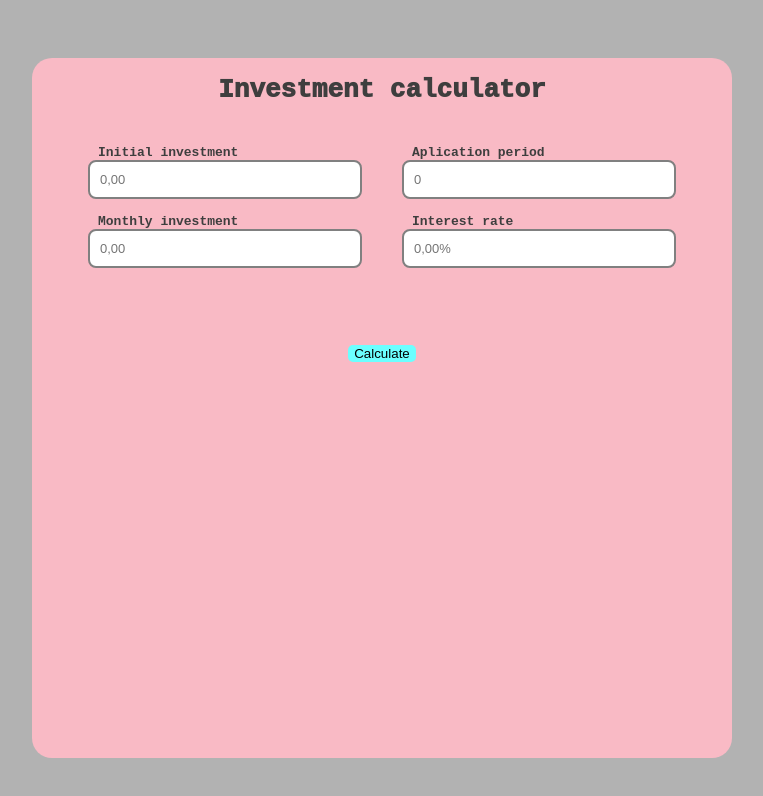
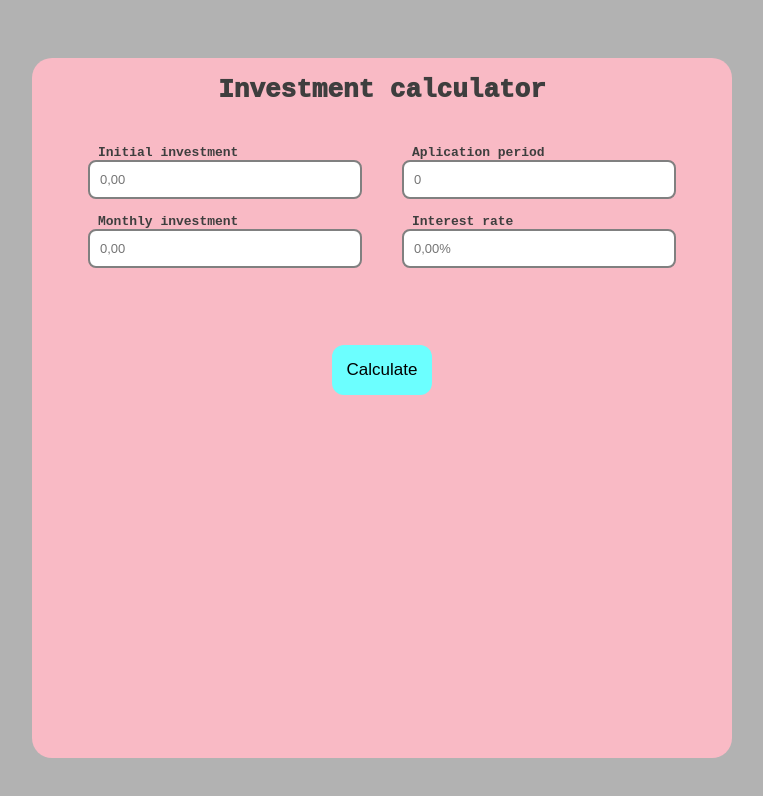
Before and after one commit to lucabattesini/interest-calculator, a Next.js app in the folder interest-calculator-app/: page / in a window 1280 px wide. Shown: the top 796 px of the page, without its empty margins (258-1021 px from the left). Built offline with nearby package versions, Linux system fonts and the light colour scheme.

Commit message:
Improving the design of the button

```diff
--- a/interest-calculator-app/app/globals.css
+++ b/interest-calculator-app/app/globals.css
@@ -37,7 +37,10 @@ label {
 button {
     background-color: rgb(108, 255, 255);
     border: 0;
-    border-radius: 5px;
+    border-radius: 12px;
+    font-size: 17px;
+    height: 50px;
+    width: 100px;
 }
 
 .mainDiv {
```
